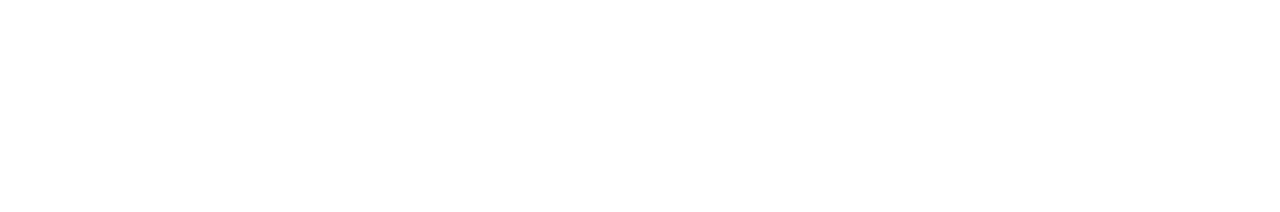
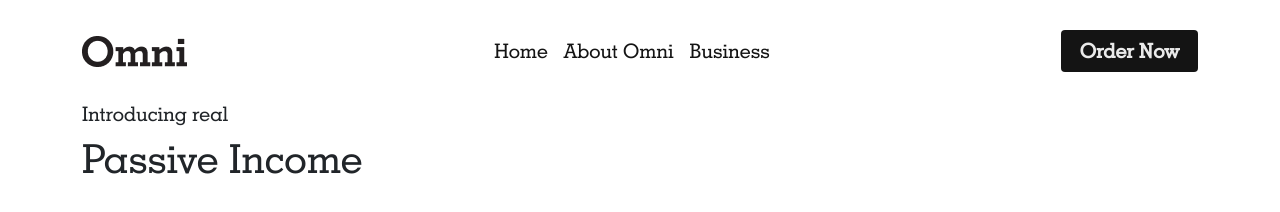
Before and after one commit to pro-masud/Omni-Figma-template-design, a plain HTML site: page index.html in a window 1280 px wide. Drawn offline with Linux system fonts and the light colour scheme.

Commit message:
omni template header compliate now

```diff
--- a/css/responsive.css
+++ b/css/responsive.css
@@ -1,21 +1,47 @@
-@media screen and (max-width: 1200px){
+ @media screen and (max-width: 1200px){
 
 }
 
 @media screen and (max-width: 991px){
-
+    .main_nav{
+        position: absolute;
+        top:64px;
+        left:0px;
+    }
+    .header_logo a{
+        margin-left: 20px;
+    }
 
 }
 @media screen and (max-width: 768px){
+    .header_btn a{
+        padding: 8px 16px;
+        font-size: 18px;
+        line-height: 18px;
+    }
 
 
 }
 
 @media screen and (max-width: 576px){
-
+    .header_btn a{
+        padding: 6px 14px;
+        font-size: 14px;
+        line-height: 18px;
+    }
 }
 
 @media screen and (max-width: 480px){
 
 
 }
+
+@media screen and (max-width: 375px){
+
+
+}
+
+@media screen and (max-width: 320px){
+
+
+}
--- a/css/style.css
+++ b/css/style.css
@@ -1,7 +1,17 @@
+@font-face {
+    font-family: 'GeoSlab703 Md BT';
+    src: url('/fonts/geometric-slabserif-703-medium-bt.ttf');
+}
+@font-face {
+    font-family: 'GeoSlab703 Md BT';
+    src: url('/fonts/GeoSlab703-Md-BT-Medium.ttf');
+}
+
 *{
     margin: 0px;
     padding: 0px;
     box-sizing: border-box;
+    font-family: 'GeoSlab703 Md BT';
 }
 ul{
     list-style: none;
@@ -14,3 +24,58 @@ a{
 }
 
 /* TopBar styleing now */
+.omni-nav{
+    height: 102px;
+    background: rgba(255, 255, 255, 0.2);
+    backdrop-filter: blur(50px);
+}
+.header{
+    width:100%;
+    display:flex;
+    align-items: center;
+    justify-content: space-between;
+    position: relative;
+}
+
+.main_nav a.nav-link{
+    font-family: 'GeoSlab703 Md BT';
+    font-style: normal;
+    font-weight: 400;
+    font-size: 20px;
+    line-height: 19px;
+    color: #141414;
+    text-transform: capitalize;
+    transition: 0.4s;
+}
+.main_nav a.nav-link:hover{
+    text-decoration: underline;
+}
+
+.nav_img{
+    width: 100%;
+    height: 100%;
+}
+
+.header_btn a{
+    display: flex;
+    flex-direction: row;
+    justify-content: center;
+    align-items: center;
+    padding: 10px 18px;
+    gap: 10px;
+    background: #141414;
+    font-family: 'GeoSlab703 Md BT';
+    font-style: normal;
+    font-weight: 700;
+    font-size: 20px;
+    line-height: 20px;
+    text-align: center;
+    color: #EAEAEA;
+    transition: 0.4s;
+}
+
+.header_btn a:hover{
+    color: #141414;
+    background: #EAEAEA;
+    text-decoration: underline;
+}
--- a/index.html
+++ b/index.html
@@ -4,7 +4,7 @@
     <meta charset="UTF-8">
     <meta http-equiv="X-UA-Compatible" content="IE=edge">
     <meta name="viewport" content="width=device-width, initial-scale=1.0">
-    <title>Human Appeal</title>
+    <title>Omni</title>
     <!-- fonts-awosame -->
     <link rel="stylesheet" href="./css/all.css">
     <!-- Main style file -->
@@ -15,6 +15,51 @@
      <link rel="stylesheet" href="./css/responsive.css">
 </head>
 <body>
+    <!-- Navbar Start Now -->
+    <nav class="navbar navbar-expand-lg sticky-top omni-nav">
+        <div class="container">
+            <div class="header">
+                <div class="header_logo">
+                    <button class="navbar-toggler" type="button" data-bs-toggle="collapse" data-bs-target="#navbarNav" aria-controls="navbarNav" >
+                        <img class="nav_img" src="./images/logo/nav.png" alt="">
+                    </button>
+                    <a class="navbar-brand" href="#"><img src="./images/logo/logo.png" alt=""></a>
+                </div>
+                <div class="main_nav">
+                    <div class="collapse navbar-collapse" id="navbarNav">
+                        <ul  class="navbar-nav justify-content-center">
+                            <li class="nav-item"><a class="nav-link active" href="index.html">Home</a></li>
+                            <li class="nav-item"><a class="nav-link" href="foundemessage.html">About Omni</a></li>
+                            <li class="nav-item"><a class="nav-link" href="foundemessage.html">Business</a></li>
+                    </div>
+                </div>
+                <div class="header_btn">
+                    <a class="btn">Order Now</a>
+                </div>
+            </div>
+        </div>
+    </nav>
+    <!-- Navbar Start End-->
+
+    <div class="section1">
+        <div class="container">
+            <div class="row">
+                <div class="header-title">
+                    <h5>Introducing real</h5>
+                    <h1>Passive Income</h1>
+                </div>
+            </div>
+        </div>
+        <div class="container">
+            <div class="row">
+                <div class="col-lg-12">
+                    <div class="product-items">
+
+                    </div>
+                </div>
+            </div>
+        </div>
+    </div>
 
 
     <script src="js/bootstrap.bundle.min.js"></script>
```
Also changed, not shown: fonts/GeoSlab703-Md-BT-Medium.ttf (added), fonts/geometric-slabserif-703-medium-bt.ttf (added), images/logo/logo.png (added), images/logo/nav.png (added).
